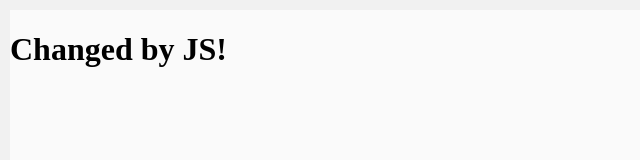
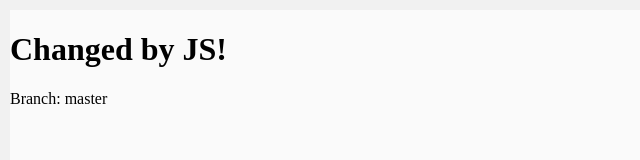
Before and after one commit to dimitryvolos/git-github, a plain HTML site: page index.html in a window 1280 px wide. Shown: the top 160 px of the page, 0-640 px from the left. Drawn offline with Linux system fonts and the light colour scheme.

Commit message:
Added branch name to index.html (branch master)

```diff
--- a/index.html
+++ b/index.html
@@ -9,6 +9,7 @@
   </head>
   <body>
     <h1>Hello Git - GitHub!</h1>
+    <p>Branch: master</p>
   </body>
   <script src="script.js"></script>
 </html>
```
